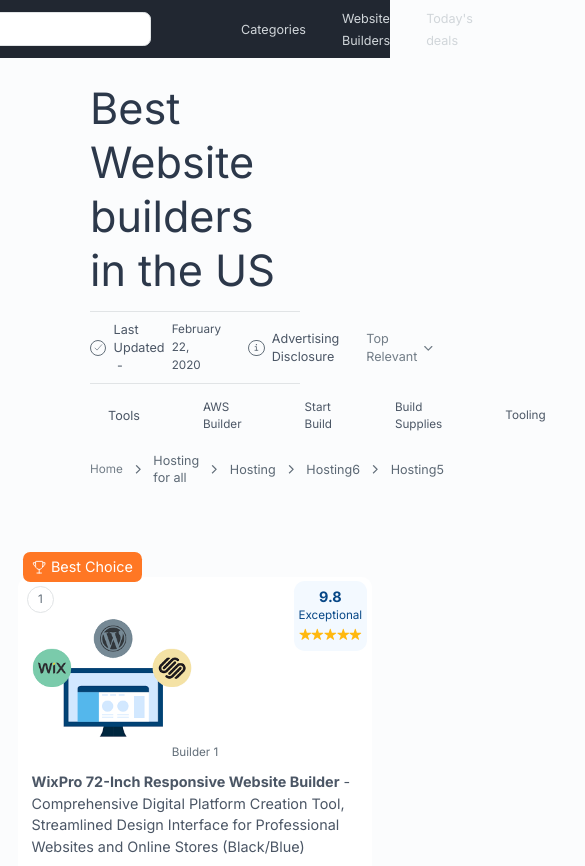
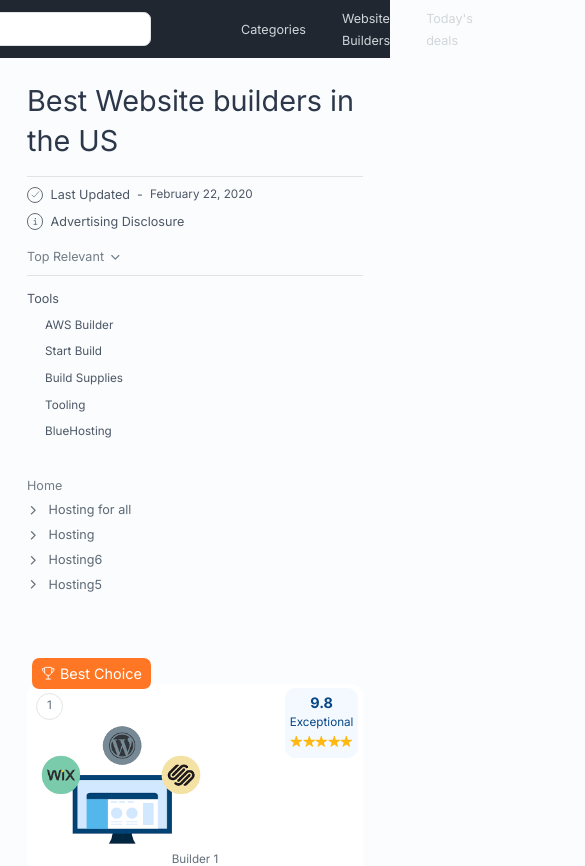
Before and after one commit to annasfaruqui/webbuilder-internship-assignment, a React (Vite) app: page / in a window 390 px wide. Shown: the top 866 px of the page, 585 px wide, since content can reach past the window. Built offline with nearby package versions, Linux system fonts and the light colour scheme.

Commit message:
added responsive design to the header

```diff
--- a/src/App.jsx
+++ b/src/App.jsx
@@ -13,7 +13,7 @@
         <Header />
         <WebsiteCardsSection />
         <RelatedCardsSection />
-        <SignUpSection />
+        {/* <SignUpSection /> */}
       </main>
       <Footer />
     </>
--- a/src/components/Header/Header.jsx
+++ b/src/components/Header/Header.jsx
@@ -1,8 +1,8 @@
 import styles from "./Header.module.scss";
 
-import HeaderBreadcrumb from "./HeaderBreadcrumb";
 import HeaderDateRow from "./HeaderDateRow";
 import HeaderListTab from "./HeaderListTab";
+import HeaderBreadcrumb from "./HeaderBreadcrumb";
 
 function Header() {
   return (
--- a/src/components/Header/Header.module.scss
+++ b/src/components/Header/Header.module.scss
@@ -1,5 +1,15 @@
+@import "../../sass/mixins";
+
 .header {
   max-width: 120rem;
-  padding: 0 10rem;
+  padding: 0 3rem;
   margin: 2.6rem auto 5rem;
+
+  @include respond(tab-land) {
+    padding: 0 7rem;
+  }
+
+  @include respond(small-desktop) {
+    padding: 0 10rem;
+  }
 }
--- a/src/components/Header/HeaderBreadcrumb.module.scss
+++ b/src/components/Header/HeaderBreadcrumb.module.scss
@@ -3,22 +3,39 @@
 
 .breadcrumb {
   display: flex;
-  align-items: center;
-  gap: 1rem;
-  margin-top: 2rem;
+  flex-direction: column;
+  gap: 0.8rem;
+  margin-top: 4rem;
+
+  @include respond(tab-port) {
+    margin-top: 2rem;
+    gap: 1rem;
+    align-items: center;
+    flex-direction: row;
+  }
 
   &__title {
-    @include fontTiny;
+    @include fontXs;
     color: $color-grey-500;
+
+    @include respond(tab-port) {
+      @include fontTiny;
+    }
   }
 
   &__list {
     @include fontXs;
     list-style: none;
     display: flex;
-    align-items: center;
-    gap: 1rem;
+    flex-direction: column;
+    gap: 0.8rem;
     color: $color-grey-700;
+
+    @include respond(tab-port) {
+      gap: 1rem;
+      align-items: center;
+      flex-direction: row;
+    }
   }
 
   &__item {
--- a/src/components/Header/HeaderDateRow.module.scss
+++ b/src/components/Header/HeaderDateRow.module.scss
@@ -9,9 +9,15 @@
   margin: 1.6rem 0;
 
   display: flex;
-  align-items: center;
+  flex-direction: column;
   justify-content: flex-start;
-  gap: 3rem;
+  gap: 1rem;
+
+  @include respond(tab-port) {
+    flex-direction: row;
+    align-items: center;
+    gap: 3rem;
+  }
 
   &__lastUpdate {
     display: flex;
@@ -31,15 +37,19 @@
 
   &__relevant {
     @include fontXs;
-    justify-self: flex-end;
-    margin-left: auto;
+    justify-self: center;
+    margin-top: 1rem;
 
     display: flex;
     align-items: center;
-    justify-content: center;
     gap: 0.5rem;
     color: $color-grey-500;
     cursor: pointer;
+
+    @include respond(tab-port) {
+      margin-top: 0;
+      margin-left: auto;
+    }
 
     &:hover {
       text-decoration: underline;
--- a/src/components/Header/HeaderListTab.module.scss
+++ b/src/components/Header/HeaderListTab.module.scss
@@ -1,11 +1,26 @@
 @import "../../sass/mixins";
 
 .list {
-  padding: 0 2rem;
   display: flex;
-  align-items: center;
-  gap: 7rem;
+  flex-direction: column;
+  gap: 1rem;
   margin: 1.6rem 0;
+
+  @include respond(tab-port) {
+    padding: 0 2rem;
+
+    flex-direction: row;
+    align-items: center;
+    gap: 3rem;
+  }
+
+  @include respond(tab-land) {
+    gap: 5rem;
+  }
+
+  @include respond(small-desktop) {
+    gap: 7rem;
+  }
 
   &__title {
     @include fontXs;
@@ -14,8 +29,23 @@
   &__list {
     list-style: none;
     display: flex;
-    align-items: center;
-    gap: 7rem;
+    flex-direction: column;
+    gap: 1rem;
+    padding: 0 2rem;
     @include fontTiny;
+
+    @include respond(tab-port) {
+      flex-direction: row;
+      align-items: center;
+      gap: 3.5rem;
+    }
+
+    @include respond(tab-land) {
+      gap: 5rem;
+    }
+
+    @include respond(small-desktop) {
+      gap: 7rem;
+    }
   }
 }
--- a/src/components/RelatedCards/RelatedCards.jsx
+++ b/src/components/RelatedCards/RelatedCards.jsx
@@ -1,6 +1,7 @@
+import styles from "./RelatedCards.module.scss";
+
+import RelatedCard from "../RelatedCard/RelatedCard";
 import { relatedCards } from "../../data/data_relatedCards";
-import RelatedCard from "../RelatedCard/RelatedCard";
-import styles from "./RelatedCards.module.scss";
 
 function RelatedCards() {
   return (
--- a/src/index.scss
+++ b/src/index.scss
@@ -40,14 +40,10 @@
 
 .section {
   @extend %container;
-  padding: 0 2rem;
+  padding: 0 3rem;
   margin-bottom: 8rem;
 
   margin-top: 10rem; // this is a tmporary style for testing, remove after completion
-
-  @include respond(tab-port) {
-    padding: 0 4rem;
-  }
 
   @include respond(tab-land) {
     padding: 0 7rem;
@@ -65,7 +61,11 @@
 
 .primary-heading {
   @extend %heading;
-  @include fontHuge;
+  @include fontXl(1.4);
+
+  @include respond(phone) {
+    @include fontHuge;
+  }
 }
 
 .secondary-heading {
```
